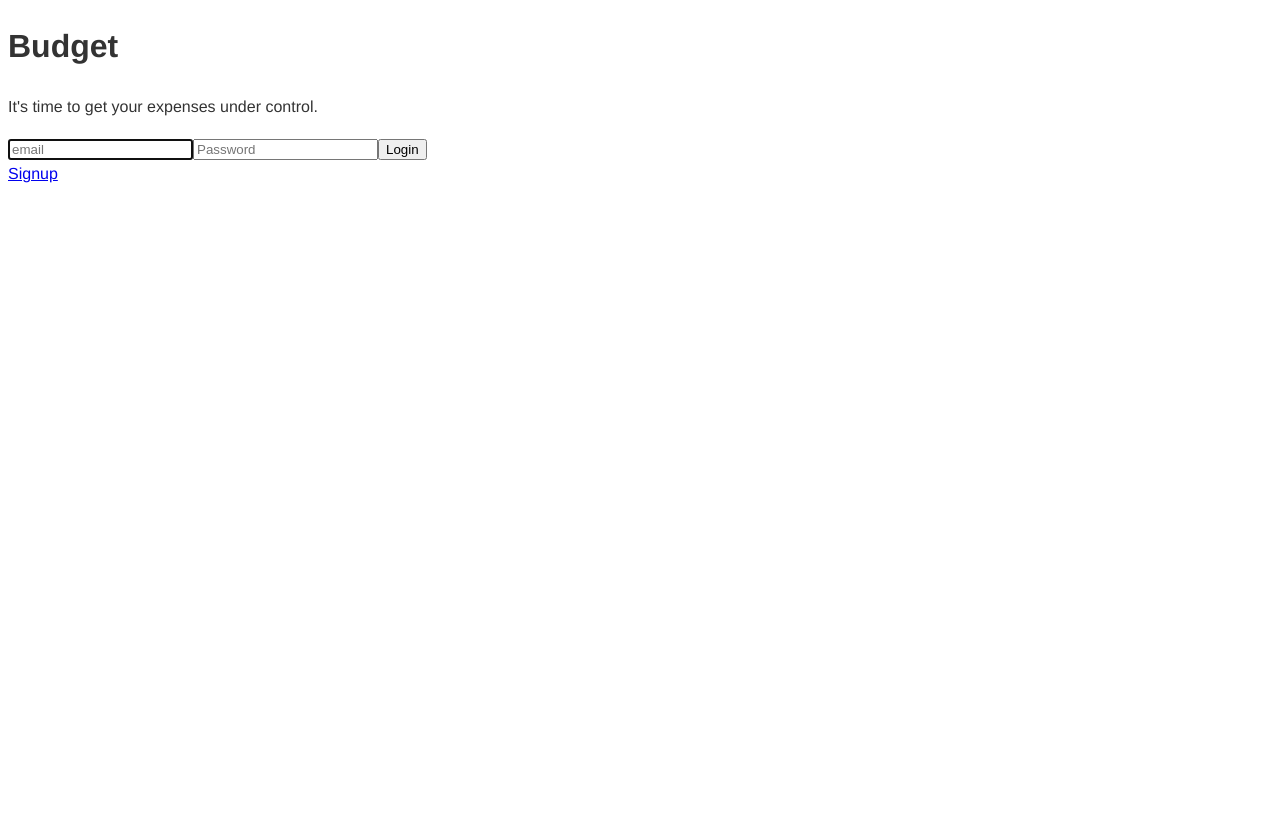
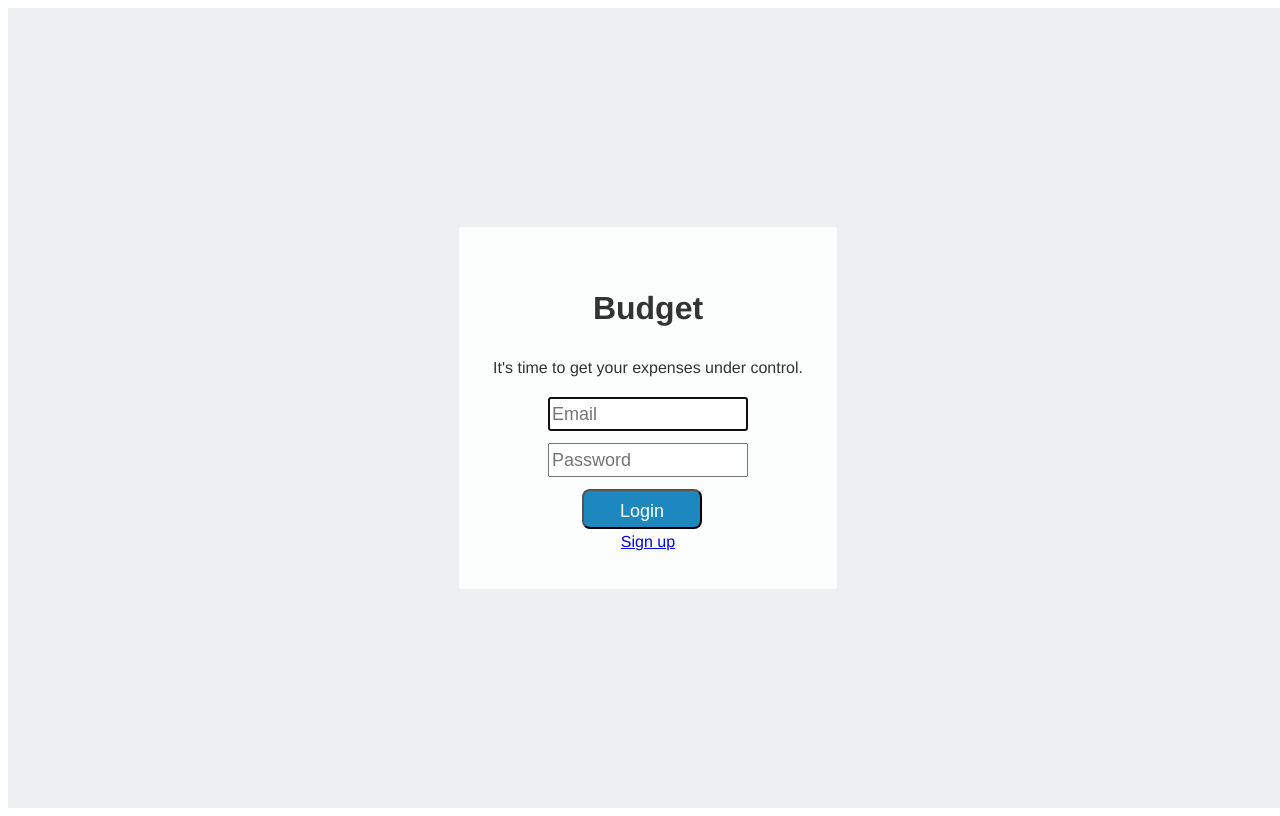
Before and after one commit to davidrbarlow/react-budget-app2, a React (Create React App) app: page / in a window 1280 px wide. Built offline with nearby package versions, Linux system fonts and the light colour scheme; no server answers.

Commit message:
styled login page

```diff
--- a/src/components/LoginPage.js
+++ b/src/components/LoginPage.js
@@ -43,28 +43,42 @@ render(){
     //let {email, password} = this.state;
     let {isLoginPending, isLoginSuccess, loginError} = this.props;
     return(
-    <div>
+        <div className="login-container">
+            <div className="login-content-box">
+                <div className="login-header">
                     <h1>Budget</h1>
                     <p>It's time to get your expenses under control.</p>
-        <form onSubmit={this.handleSubmit} id="login-form" autoComplete={this.autoComplete}>
+                </div>
+                <div className="login">
+                    <form
+                    onSubmit={this.handleSubmit} id="login-form"
+                    autoComplete={this.autoComplete}
+                    className="login-form">
+
+                        <div className="">
                         <input
                             type="text"
                             name="email"
-        placeholder="email"
-        autoFocus
-        className="text-input"
+                            placeholder="Email"
+                            autoFocus={true}
+                            className="input-text input-text__login"
                             //value={this.state.emal}
                             onChange={this.onEmailChange}
                         />
+                        </div>
+                        <div>
                         <input
                             name="password"
                             type="text"
                             placeholder="Password"
-        className="text-input"
+                            className="input-text input-text__login"
                             //value={this.state.password}
                             onChange={this.onPasswordChange}
                         />
-        <button>
+
+                        </div>
+                        <div className="login-page-sign-in-up">
+                        <button className="button button__submit">
                         Login
                         </button>
                         <div>
@@ -72,9 +86,13 @@ render(){
                             { isLoginSuccess && <div>Success.</div> }
                             { loginError && <div>{this.errorMessage}</div> }
                         </div>
+                        <Link to="/signup">Sign up</Link>
+                        </div>
                     </form>
-        <Link to="/signup">Signup</Link>
                 </div>
+            </div>
+        </div>
+
         );
     };
 };
--- a/src/components/TransactionItemForm.js
+++ b/src/components/TransactionItemForm.js
@@ -115,7 +115,7 @@ export default class TransactionItemForm extends React.Component {
           </div>
         <div>
           <select
-            className="select select__filter"
+            className="select select__transaction"
             value={this.state.cycle}
             onChange={this.onCycleChange}
           >
--- a/src/components/TransactionListControls.js
+++ b/src/components/TransactionListControls.js
@@ -78,7 +78,7 @@ class TransactionListControls  extends React.Component {
         ref={ref=> this.fileInput = ref}
         ></input>
       <input type="submit" value="Upload CSV" name="submit"
-      onClick={this.handleSubmit} className="show-for-desktop control-button"></input>
+      onClick={this.handleSubmit} className="show-for-desktop button"></input>
       </div>
 
       </div>
--- a/src/index.js
+++ b/src/index.js
@@ -42,7 +42,7 @@ const jsx =(
  );
 
 
- ReactDOM.render(<LoadingPage/>, document.getElementById('root'));
+ ReactDOM.render(<LoadingPage />, document.getElementById('root'));
 
 ReactDOM.render(jsx, document.getElementById('root'));
 
--- a/src/styles/components/_button.scss
+++ b/src/styles/components/_button.scss
@@ -1,9 +1,16 @@
-.button-submit{
-  height: $l-size;
-  width: 10rem;
+
+
+.button{
   font-size: $font-size-large;
-  @media (min-width: $desktop-breakpoint){
-    margin: 0 1rem 0 0;
-    width: 8rem;
-  }
+  height: 4rem;
+  padding: 1rem;
+  margin-right: $s-size;
+  background-color: white;
+  border-radius: 8px;
+  width: 12rem;
 }
+
+.button__submit{
+  background-color: $blue;
+  color: white;
+}
--- a/src/styles/components/_inputs.scss
+++ b/src/styles/components/_inputs.scss
@@ -1,7 +1,7 @@
 .input-text{
   font-size: $font-size-large;
   height: $l-size;
-  width: 20rem;
+  width: 15rem;
   @media (min-width: $desktop-breakpoint){
     width: 45rem;
     margin: 0 1rem 0 0;
@@ -10,6 +10,16 @@
 
 .input-text__filter{
   height: $xl-size;
+
+}
+
+.input-text__login{
+  margin-bottom: $s-size;
+
+  @media (min-width: $desktop-breakpoint){
+    margin: 0 0rem $s-size 0;
+    width: 20rem;
+  }
 }
 
 .amount-input{
--- a/src/styles/components/_selects.scss
+++ b/src/styles/components/_selects.scss
@@ -20,7 +20,11 @@
 }
 
 .select__transaction{
-  height: $l-size;
+  height: $s-size;
   margin-bottom: $s-size;
-  width: 10rem;
+  width: 9rem;
+  @media (max-width: $desktop-breakpoint){
+    height: $l-size;
+    width: 10rem;
+  }
 }
--- /dev/null
+++ b/src/styles/layout/_login-page.scss
@@ -0,0 +1,42 @@
+.login-container{
+  align-items: center;
+    background: $light-grey;
+    background-size: cover;
+    display: flex;
+    justify-content: center;
+    height: 100vh;
+    width: 100vw;
+}
+
+
+.login-content-box {
+  background: fade-out(white, .15);
+    margin: auto auto;
+    padding:  $l-size $l-size;
+    max-width: 80rem;
+}
+
+.login-header{
+  margin: 0 auto;
+  //max-width: 80rem;
+  text-align: center;
+}
+
+.login {
+  display: flex;
+  flex-direction: column;
+}
+
+
+.login-form{
+  margin: 0 auto;
+}
+
+.login-page-sign-in-up{
+  margin: 0 auto;
+  text-align: center;
+}
+
+.login-box {
+
+}
--- a/src/styles/styles.scss
+++ b/src/styles/styles.scss
@@ -12,3 +12,4 @@
 @import './layout/nav-icons';
 @import './layout/filters';
 @import './layout/layout';
+@import './layout/login-page';
```
Also changed, not shown: src/components/TransactionListItem.js (+0 -8 lines). Lines whose indentation alone changed are shown as unchanged.
